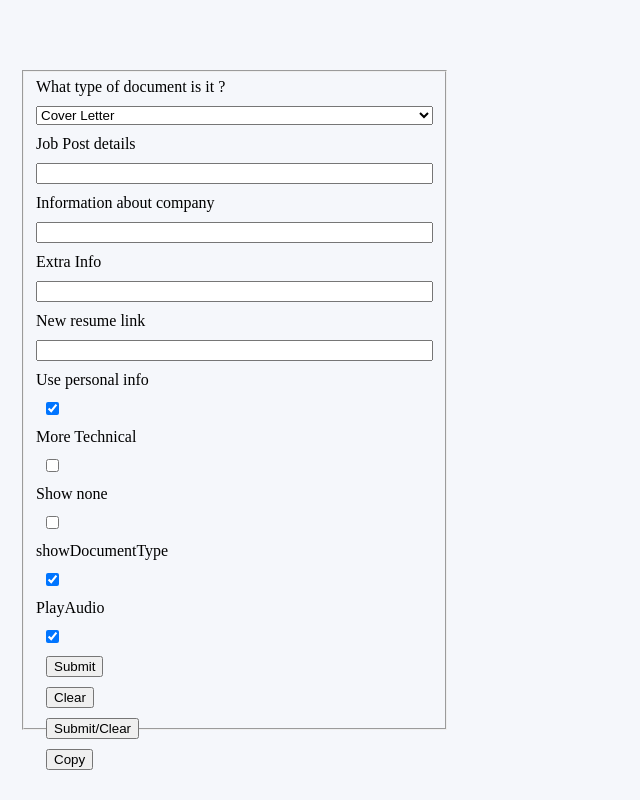
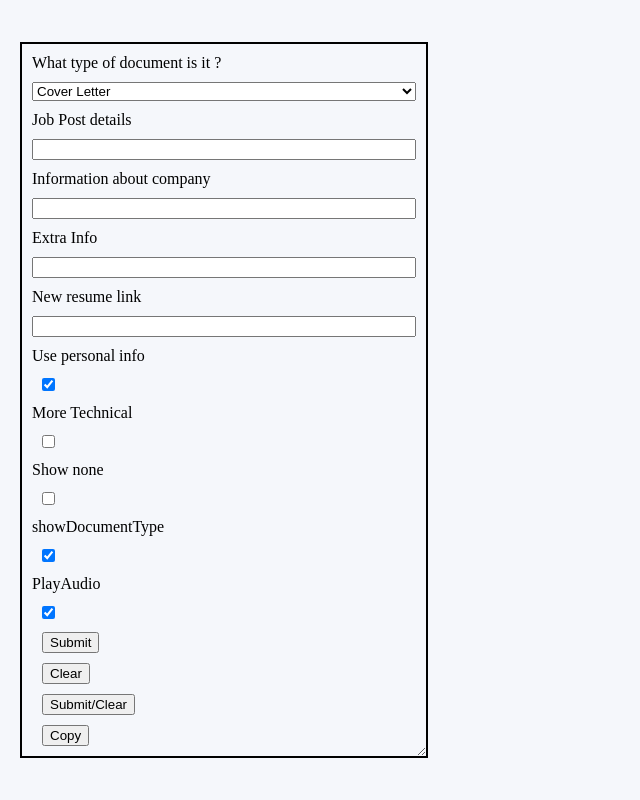
Before and after one commit to tesfatesfaye/React-morsels, a React (Vite) app in the folder Client/: page / in a window 1280 px wide. Shown: the whole page, without its empty margins (0-640 px from the left). Built offline with nearby package versions, Linux system fonts and the light colour scheme.

Commit message:
made resizable div

```diff
--- a/Client/src/App.css
+++ b/Client/src/App.css
@@ -16,20 +16,43 @@ body,
     align-items: center;
     gap:200px;
     padding-left: 20px;
+
 }
 
-fieldset{
-    width: 31%;
+.fieldsetClass {
+    background-color: rgb(245,247,251);
+    width: 30%;
+    min-width: 20%;
     display: flex;
     flex-direction: column;
     gap: 10px;
-    height: 80%;
+    min-height: 80%;
+    resize: horizontal; /* Allow both horizontal and vertical resizing */
+    overflow: auto; /* Required for the resize property to work */
+    border: 2px solid black;
+    padding: 10px;
+}
+.fieldsetClass:hover {
+    cursor: ew-resize;     /* Cursor style for resizing */
 }
 .textDiv{
-    width: 30%;
+    min-width: 30%;
     display: flex;
     flex-direction: column;
     gap: 10px;
     height: 80%;
 
 }
+
+.resizable-div {
+    height: 100%;          /* 100% of parent's height */
+    min-width: 15%;        /* Minimum width of 30% of parent's width */
+    background-color: #ddd; /* Just for visualization purposes */
+    resize: horizontal;    /* Allow horizontal resizing */
+    overflow: auto;        /* Required for the resize property to work */
+    border-right: 2px dashed #333; /* Optional: A visual cue for resizing */
+}
+
+.resizable-div:hover {
+    cursor: ew-resize;     /* Cursor style for resizing */
+}
--- a/Client/src/App.jsx
+++ b/Client/src/App.jsx
@@ -46,7 +46,7 @@ function App() {
     }
     else {
       let val = form.removeAll && !form.showDocumentType ? form.extraInfo : `${obj[form.DocumentType]} ${form.extraInfo}`
-      setText(`based on the information given generate me a ${val}`)
+      setText(`Based on the information given generate me a ${val}`)
     }
   }
   const clear = (e) => {
@@ -104,7 +104,7 @@ function App() {
   }, [])
   return (
     <div className="App">
-      <fieldset>
+      <div className='fieldsetClass'>
         <label htmlFor='DocumentType'>What type of document is it ?</label>
         <select
           id='DocumentType'
@@ -198,12 +198,11 @@ function App() {
         <button ref={ref} style={{ marginLeft: "10px", marginRight: "auto" }} onClick={clipboard}>Copy</button>
         {(form.newResumeLink && text) && <button style={{ marginLeft: "10px", marginRight: "auto" }} onClick={clearResume}>Clear my resume</button>}
 
-      </fieldset>
+      </div >
 
       <div className='textDiv'>
         {text}
         {copy && <h1 style={{ color: "green" }}>{alert}</h1>}
-
 
 
       </div>
```
Also changed, not shown: Client/src/util/texts.js (deleted).
